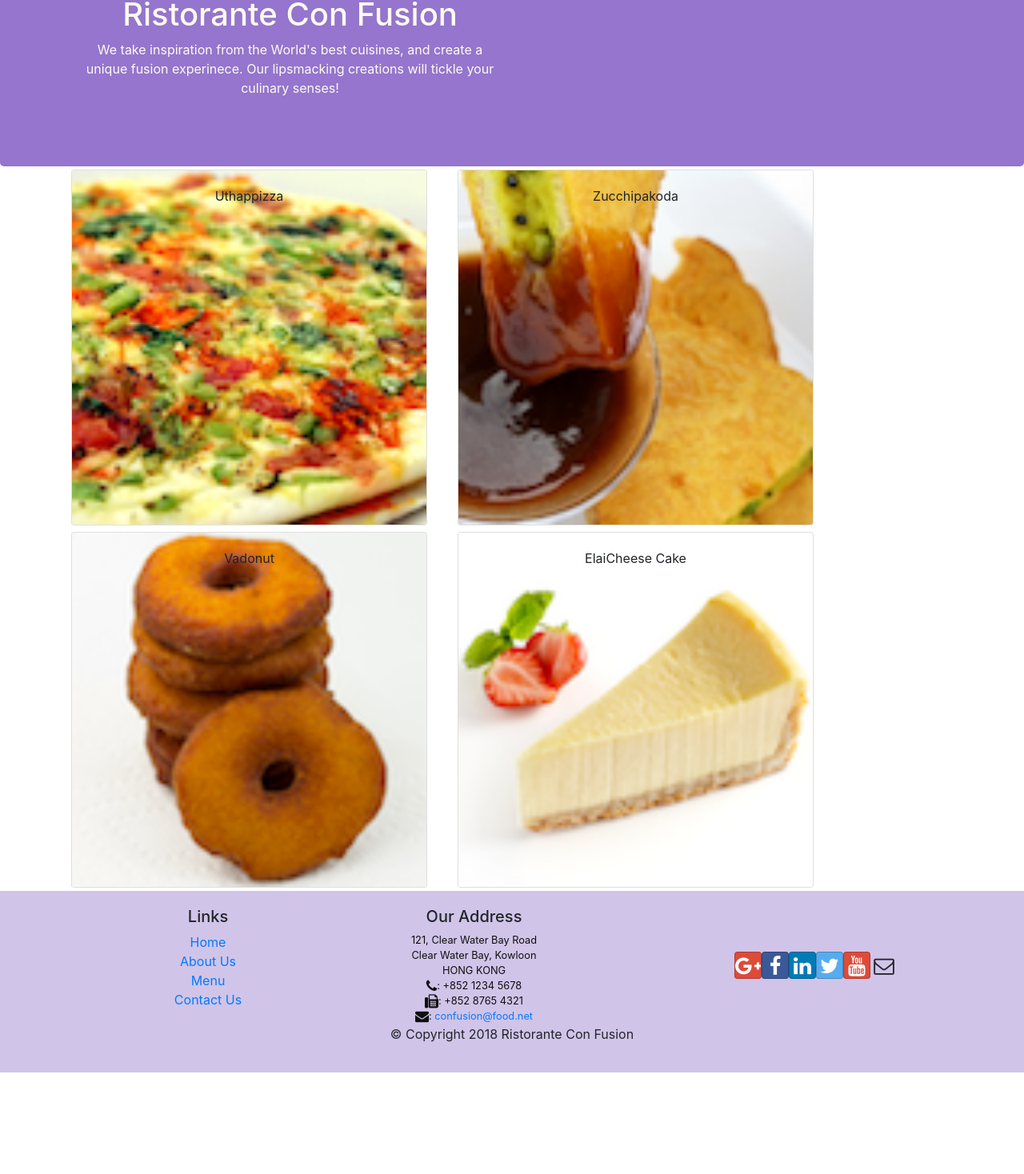
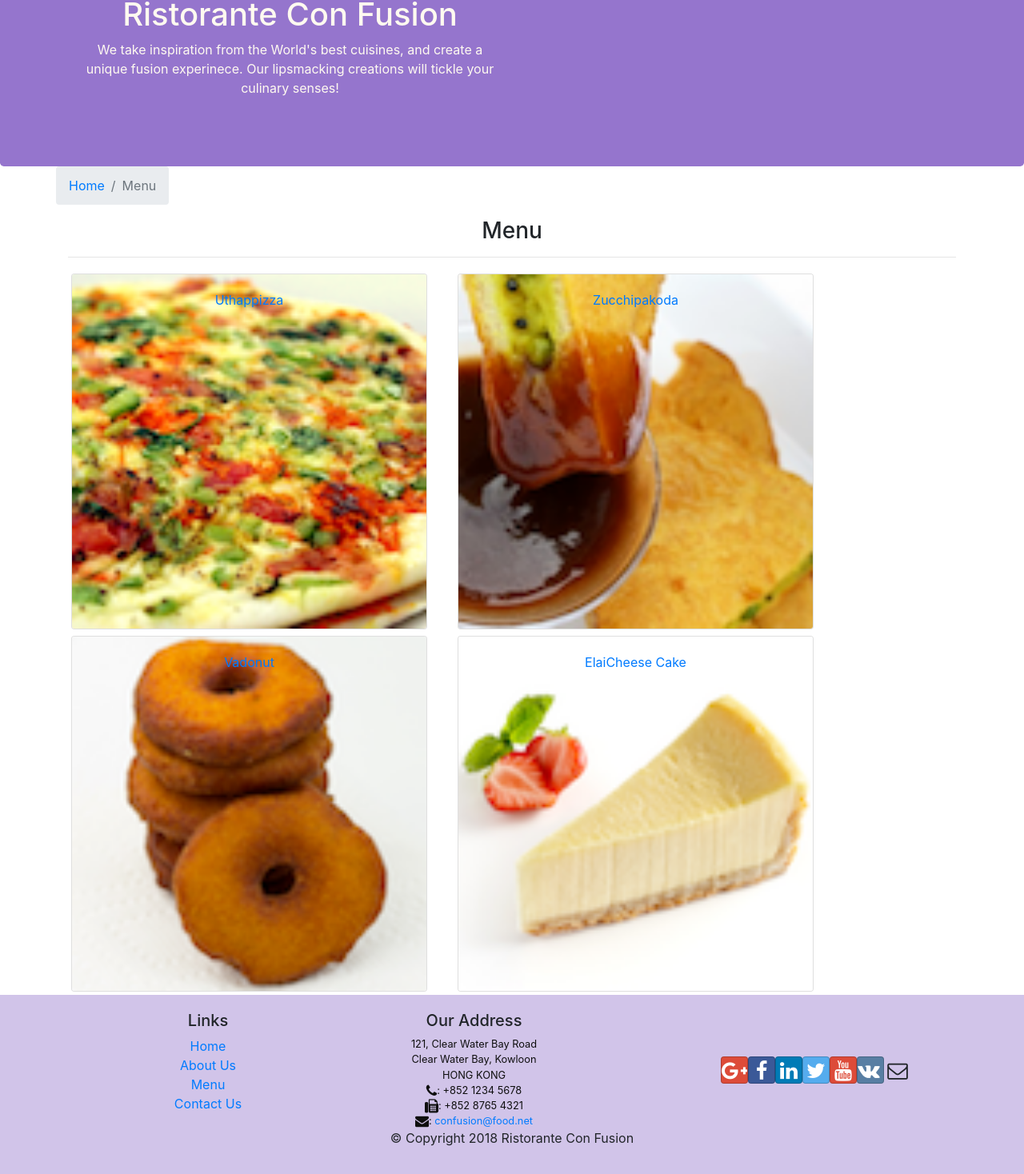
Before and after one commit to stevansehn/confusion, a React (Create React App) app: page /menu in a window 1280 px wide. Shown: the part 134-1602 px from the top of the page at 80% size. Before the commit the page ends 1475 px from the top, so only its background shows below. Built offline with nearby package versions, Linux system fonts and the light colour scheme.

Commit message:
Errors corrected, VK link added

```diff
--- a/src/components/ContactComponent.js
+++ b/src/components/ContactComponent.js
@@ -1,8 +1,22 @@
 import React from "react";
+import { Breadcrumb, BreadcrumbItem } from "reactstrap";
+import { Link } from "react-router-dom";
 
 function Contact(props) {
   return (
     <div className="container">
+      <div className="row">
+        <Breadcrumb>
+          <BreadcrumbItem>
+            <Link to="/home">Home</Link>
+          </BreadcrumbItem>
+          <BreadcrumbItem active>Contact Us</BreadcrumbItem>
+        </Breadcrumb>
+        <div className="col-12">
+          <h3>Contact Us</h3>
+          <hr />
+        </div>
+      </div>
       <div className="row row-content">
         <div className="col-12">
           <h3>Location Information</h3>
--- a/src/components/DishdetailComponent.js
+++ b/src/components/DishdetailComponent.js
@@ -2,11 +2,13 @@ import React from "react";
 import {
   Card,
   CardImg,
-  CardImgOverlay,
   CardText,
   CardBody,
   CardTitle,
+  Breadcrumb,
+  BreadcrumbItem,
 } from "reactstrap";
+import { Link } from "react-router-dom";
 
 function RenderDish({ dish }) {
   return (
@@ -54,8 +56,20 @@ const DishDetail = (props) => {
     return (
       <div class="container">
         <div className="row">
+          <Breadcrumb>
+            <BreadcrumbItem>
+              <Link to="/menu">Menu</Link>
+            </BreadcrumbItem>
+            <BreadcrumbItem active>{props.dish.name}</BreadcrumbItem>
+          </Breadcrumb>
+          <div className="col-12">
+            <h3>{props.dish.name}</h3>
+            <hr />
+          </div>
+        </div>
+        <div className="row">
           <RenderDish dish={props.dish} />
-          <RenderComments comments={props.dish.comments} />
+          <RenderComments comments={props.comments} />
         </div>
       </div>
     );
--- a/src/components/FooterComponent.js
+++ b/src/components/FooterComponent.js
@@ -45,34 +45,46 @@ function Footer(props) {
               <a
                 className="btn btn-social-icon btn-google"
                 href="http://google.com/+"
+                target="_blank"
               >
                 <i className="fa fa-google-plus"></i>
               </a>
               <a
                 className="btn btn-social-icon btn-facebook"
                 href="http://www.facebook.com/profile.php?id="
+                target="_blank"
               >
                 <i className="fa fa-facebook"></i>
               </a>
               <a
                 className="btn btn-social-icon btn-linkedin"
                 href="http://www.linkedin.com/in/"
+                target="_blank"
               >
                 <i className="fa fa-linkedin"></i>
               </a>
               <a
                 className="btn btn-social-icon btn-twitter"
                 href="http://twitter.com/"
+                target="_blank"
               >
                 <i className="fa fa-twitter"></i>
               </a>
               <a
                 className="btn btn-social-icon btn-google"
                 href="http://youtube.com/"
+                target="_blank"
               >
                 <i className="fa fa-youtube"></i>
               </a>
-              <a className="btn btn-social-icon" href="mailto:">
+              <a
+                className="btn btn-social-icon btn-vk"
+                href="http://vk.com/"
+                target="_blank"
+              >
+                <i className="fa fab fa-vk pr-1"></i>
+              </a>
+              <a className="btn btn-social-icon" href="mailto:" >
                 <i className="fa fa-envelope-o"></i>
               </a>
             </div>
--- a/src/components/MainComponent.js
+++ b/src/components/MainComponent.js
@@ -32,7 +32,15 @@ class Main extends Component {
           leader={this.state.leaders.filter((leader) => leader.featured)[0]}
         />
       );
-    };
+    }
+
+    const DishWithId = ({match}) => {
+      return (
+        <DishDetail dish={this.state.dishes.filter((dish) => dish.id === parseInt(match.params.dishId, 10))[0]}
+        comments={this.state.comments.filter((comment) => comment.dishId === parseInt(match.params.dishId, 10))} />
+      );
+    }
+
     return (
       <div className="App">
         <Header />
@@ -43,6 +51,7 @@ class Main extends Component {
             path="/menu"
             component={() => <Menu dishes={this.state.dishes} />}
           />
+          <Route path="/menu/:dishId" component={DishWithId}></Route>
           <Route exact path="/contactus" component={Contact} />
           <Redirect to="/home" />
         </Switch>
--- a/src/components/MenuComponent.js
+++ b/src/components/MenuComponent.js
@@ -1,27 +1,32 @@
-import React from 'react';
+import React from "react";
 import {
-  Card, CardImg, CardImgOverlay,
-  CardTitle
-} from 'reactstrap';
+  Card,
+  CardImg,
+  CardImgOverlay,
+  CardTitle,
+  Breadcrumb,
+  BreadcrumbItem,
+} from "reactstrap";
+import { Link } from "react-router-dom";
 
 function RenderMenuItem({ dish, onClick }) {
   return (
-    <Card
-      onClick={() => onClick(dish.id)}>
-      <CardImg width="100%" src={dish.image} alt={dish.name} />
-      <CardImgOverlay>
-        <CardTitle>{dish.name}</CardTitle>
-      </CardImgOverlay>
+    <Card>
+      <Link to={`/menu/${dish.id}`}>
+        <CardImg width="100%" src={dish.image} alt={dish.name} />
+        <CardImgOverlay>
+          <CardTitle>{dish.name}</CardTitle>
+        </CardImgOverlay>
+      </Link>
     </Card>
   );
 }
 
 const Menu = (props) => {
-
   const menu = props.dishes.map((dish) => {
     return (
       <div className="col-12 col-md-5 m-1" key={dish.id}>
-        <RenderMenuItem dish={dish} onClick={props.onClick} />
+        <RenderMenuItem dish={dish} />
       </div>
     );
   });
@@ -29,10 +34,20 @@ const Menu = (props) => {
   return (
     <div className="container">
       <div className="row">
-        {menu}
+        <Breadcrumb>
+          <BreadcrumbItem>
+            <Link to="/home">Home</Link>
+          </BreadcrumbItem>
+          <BreadcrumbItem active>Menu</BreadcrumbItem>
+        </Breadcrumb>
+        <div className="col-12">
+          <h3>Menu</h3>
+          <hr />
+        </div>
       </div>
+      <div className="row">{menu}</div>
     </div>
   );
-}
+};
 
 export default Menu;
```
Also changed, not shown: 1 other file (tests, documents, lock files or other folders).
